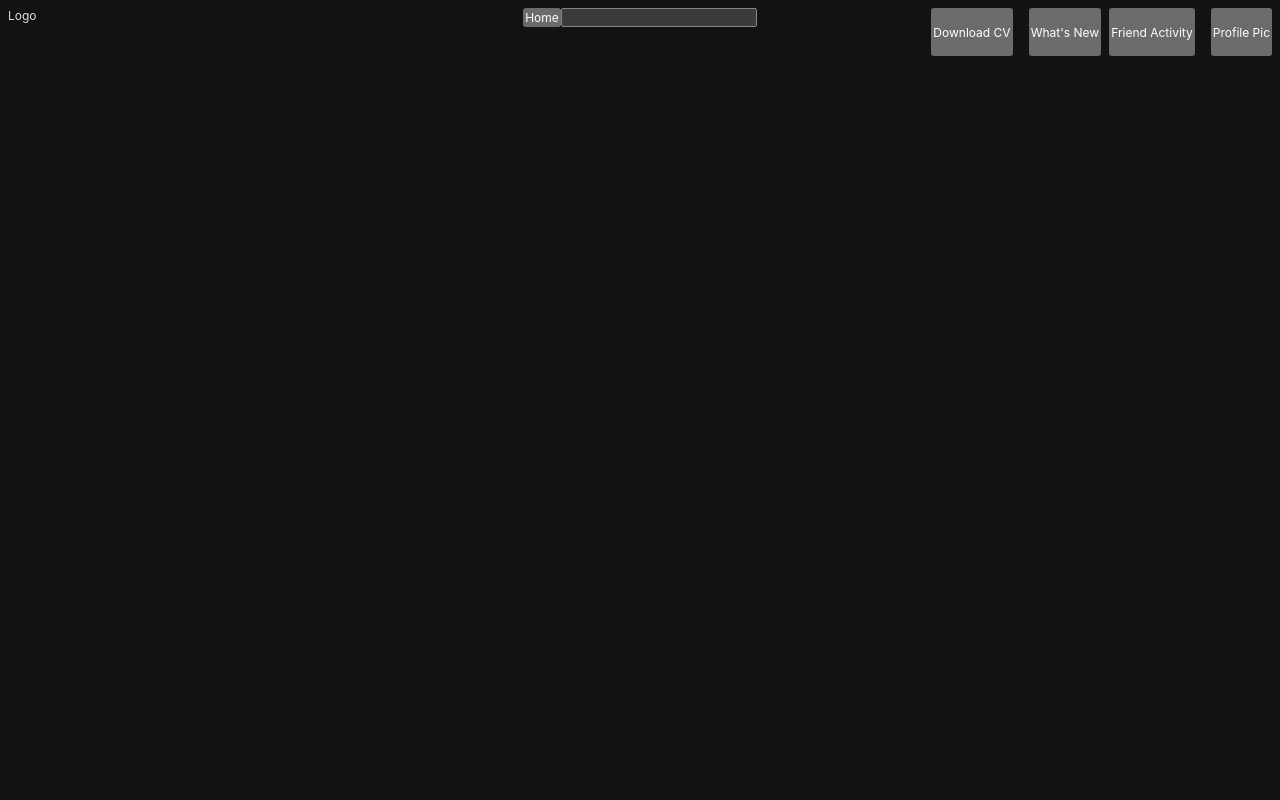
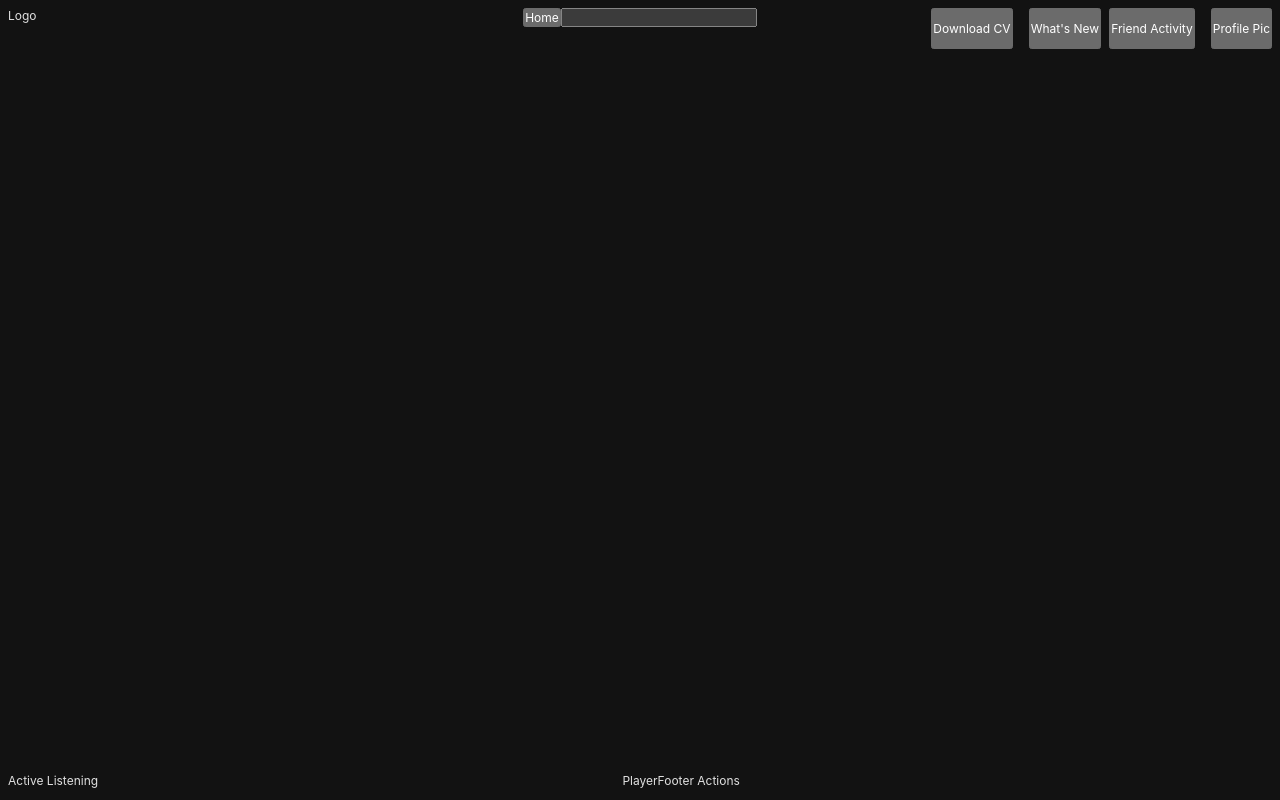
Before and after one commit to folabia1/portfolio, a React (Vite) app: page / in a window 1280 px wide. Built offline with nearby package versions, Linux system fonts and the light colour scheme.

Commit message:
WIP desktop app updates

```diff
--- a/src/desktop/app/DesktopApp.tsx
+++ b/src/desktop/app/DesktopApp.tsx
@@ -8,6 +8,7 @@ const StyledApp = styled.div`
   display: flex;
   flex-direction: column;
   gap: 0.8rem;
+  height: 100%;
 `;
 
 export function DesktopApp() {
--- /dev/null
+++ b/src/desktop/sections/footer/ActiveListening.tsx
@@ -0,0 +1,8 @@
+import React from "react";
+import styled from "styled-components";
+
+const StyledActiveListening = styled.div``;
+
+export function ActiveListening() {
+  return <StyledActiveListening>Active Listening</StyledActiveListening>;
+}
--- a/src/desktop/sections/footer/Footer.tsx
+++ b/src/desktop/sections/footer/Footer.tsx
@@ -1,12 +1,21 @@
 import React from "react";
 import styled from "styled-components";
+import { ActiveListening } from "./ActiveListening";
+import { FooterActions } from "./FooterActions";
+import { Player } from "./Player";
 
-const StyledFooter = styled.div``;
+const StyledFooter = styled.div`
+  display: grid;
+  padding: 1.2rem 0.8rem;
+  grid-template-columns: 1fr auto 1fr;
+`;
 
 export function Footer() {
   return (
     <StyledFooter>
-      <div></div>
+      <ActiveListening />
+      <Player />
+      <FooterActions />
     </StyledFooter>
   );
 }
--- /dev/null
+++ b/src/desktop/sections/footer/FooterActions.tsx
@@ -0,0 +1,10 @@
+import React from "react";
+import styled from "styled-components";
+
+const StyledFooterActions = styled.div`
+  align-self: end;
+`;
+
+export function FooterActions() {
+  return <StyledFooterActions>Footer Actions</StyledFooterActions>;
+}
--- /dev/null
+++ b/src/desktop/sections/footer/Player.tsx
@@ -0,0 +1,12 @@
+import React from "react";
+import styled from "styled-components";
+
+const StyledPlayer = styled.div``;
+
+export function Player() {
+  return (
+    <StyledPlayer>
+      <div>Player</div>
+    </StyledPlayer>
+  );
+}
--- a/src/desktop/sections/maIn-area/MainArea.tsx
+++ b/src/desktop/sections/maIn-area/MainArea.tsx
@@ -1,7 +1,9 @@
 import React from "react";
 import styled from "styled-components";
 
-const StyledMainArea = styled.div``;
+const StyledMainArea = styled.div`
+  height: 100%;
+`;
 
 export function MainArea() {
   return (
```
